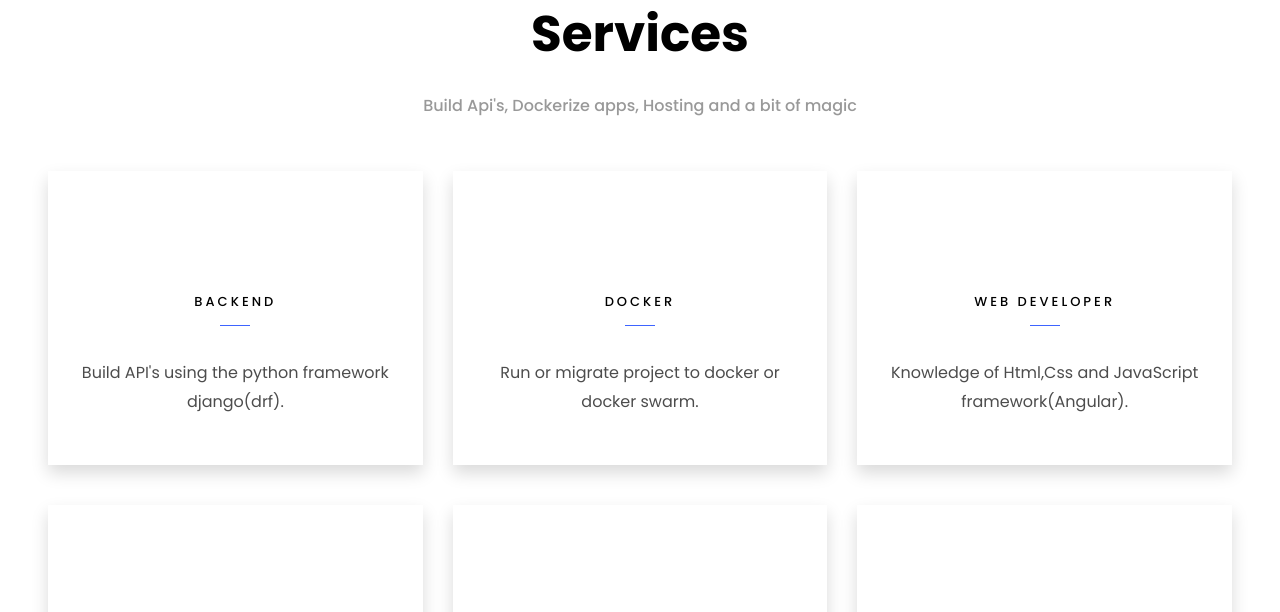
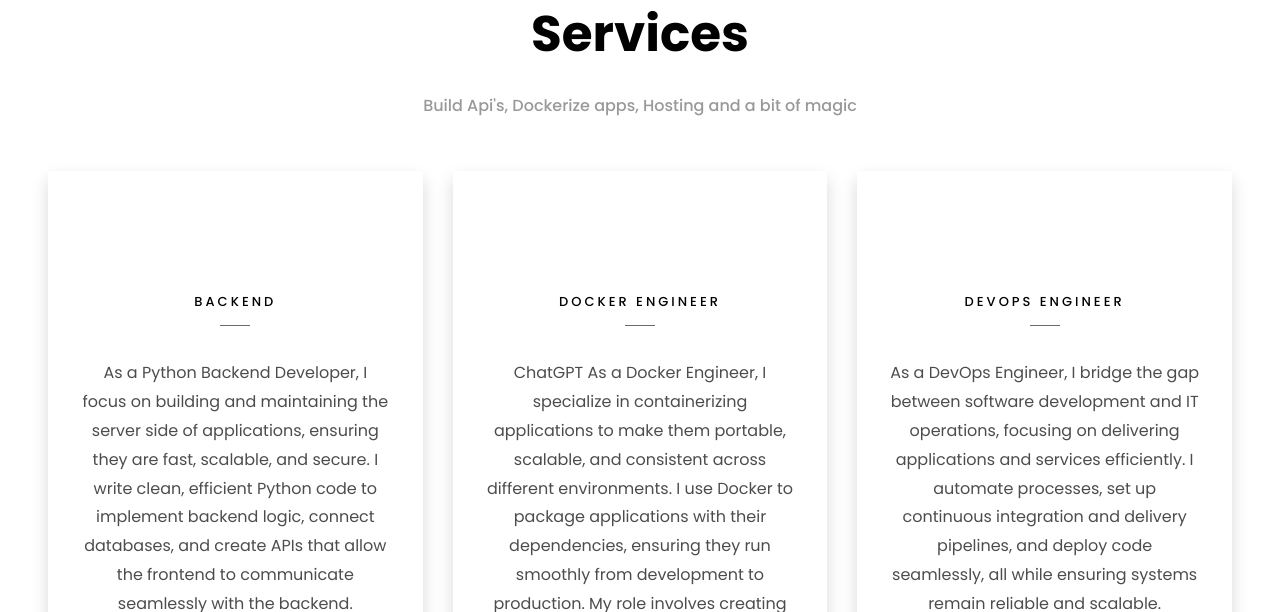
Before and after one commit to vedant-bari/ronaldo, a Django app: template piedpiper/templates/index.html in a window 1280 px wide. Shown: the part 5888-6500 px from the top of the page. Run offline with Django 3.2, Linux system fonts and the light colour scheme; the template is opened without the code that fills it, so the values that code supplies are empty; parts of the project's set-up code (start-up, migrations or seed data) failed here and were passed over; some web fonts are replaced.

Commit message:
updated website

```diff
--- a/piedpiper/templates/index.html
+++ b/piedpiper/templates/index.html
@@ -2,7 +2,7 @@
 <html lang="en">
   <head>
 
-    <title>Vedant Bari's Website</title>
+    <title>Vedant Bari </title>
     <!-- Global site tag (gtag.js) - Google Analytics -->
 <script async src="https://www.googletagmanager.com/gtag/js?id=UA-150442174-1"></script>
 <script>
@@ -16,7 +16,7 @@
     <meta charset="utf-8">
   <meta name="google-site-verification" content="9wFZluhwOaJ5c3MrFJLCa0P-mnXNJ9pK8OWtnAJAl-E" />
   <meta name="msvalidate.01" content="3E003FD237556D4D86F4CB2832FACFFF" />
-  <meta name="description" content="Vedant Bari's Website,  A Python Backend Developer and DEVOPS Engineer , presently working on Django Rest Framework">
+  <meta name="description" content="A Kubernetes Administrator, Site Reliability Engineer, Devops Engineer, Cloud Engineer and  Python Backend Developer">
   <meta name="keywords" content="Vedant,Bari,Vedant Bari">
   <meta name="author" content="Vedant Bari">
   <meta name="viewport" content="width=device-width, initial-scale=1, shrink-to-fit=no">
@@ -668,7 +668,7 @@
 							</span>
 							<div class="desc">
 								<h3 class="mb-5">Backend</h3>
-                <p>Build API's using the python framework django(drf).</p>
+                <p>As a Python Backend Developer, I focus on building and maintaining the server side of applications, ensuring they are fast, scalable, and secure. I write clean, efficient Python code to implement backend logic, connect databases, and create APIs that allow the frontend to communicate seamlessly with the backend.</p>
 								<!-- <p>Worked on google cloud server has run cronjobs to backup database, update websites certificate. </p> -->
 							</div>
 						</a>
@@ -679,8 +679,10 @@
 								<i class="flaticon-flasks"></i>
 							</span>
 							<div class="desc">
-								<h3 class="mb-5">Docker</h3>
-								<p>Run or migrate project to docker or  docker swarm.</p>
+								<h3 class="mb-5">Docker Engineer</h3>
+								<p>ChatGPT
+
+									As a Docker Engineer, I specialize in containerizing applications to make them portable, scalable, and consistent across different environments. I use Docker to package applications with their dependencies, ensuring they run smoothly from development to production. My role involves creating and managing Docker images, setting up containerized environments, and optimizing workflows to improve efficiency and resource usage. </p>
 							</div>
 						</a>
 					</div>
@@ -690,8 +692,8 @@
 								<i class="flaticon-ideas"></i>
 							</span>
 							<div class="desc">
-								<h3 class="mb-5">Web Developer</h3>
-								<p>Knowledge of Html,Css and JavaScript framework(Angular).</p>
+								<h3 class="mb-5">DevOps Engineer</h3>
+								<p>As a DevOps Engineer, I bridge the gap between software development and IT operations, focusing on delivering applications and services efficiently. I automate processes, set up continuous integration and delivery pipelines, and deploy code seamlessly, all while ensuring systems remain reliable and scalable.</p>
 							</div>
 						</a>
 					</div>
@@ -702,8 +704,8 @@
 								<i class="flaticon-innovation"></i>
 							</span>
 							<div class="desc">
-								<h3 class="mb-5">App Developing</h3>
-								<p>Worked on building API's for iOS devices.</p>
+								<h3 class="mb-5">Site Reliability Engineer</h3>
+								<p> As a Site Reliability Engineer, I automate repetitive tasks, build monitoring and alerting systems, and create solutions to prevent downtime and optimize performance. I work with teams to improve system resilience, troubleshoot incidents, and ensure high availability by implementing best practices for deployment and maintenance. My goal is to keep services stable, fast, and adaptable as they grow.</p>
 							</div>
 						</a>
 					</div>
@@ -713,8 +715,8 @@
 								<i class="flaticon-ux-design"></i>
 							</span>
 							<div class="desc">
-								<h3 class="mb-5">SEO</h3>
-								<p>Worked on seo related issues , providing sitemaps for crawling.</p>
+								<h3 class="mb-5">Kubernetes Administrator</h3>
+								<p>As a Kubernetes Administrator, I manage and maintain Kubernetes clusters to ensure applications are deployed, scaled, and running efficiently in a containerized environment. My role involves configuring and monitoring clusters, handling networking and security, and optimizing resource allocation. I troubleshoot issues within the cluster, manage deployments, and automate processes to support scalability and reliability. </p>
 							</div>
 						</a>
 					</div>
@@ -724,8 +726,8 @@
 								<i class="flaticon-idea"></i>
 							</span>
 							<div class="desc">
-								<h3 class="mb-5">HOSTING</h3>
-								<p>Worked on google cloud server has run cronjobs to backup database, update websites certificate, nginx as proxy. </p>
+								<h3 class="mb-5">Cloud Engineer</h3>
+								<p>As a Cloud Engineer, I design, implement, and manage cloud infrastructure to support scalable, secure, and reliable applications. I work with cloud platforms like AWS, Azure, or Google Cloud to build solutions that meet business needs, such as setting up virtual networks, storage, and computing resources. I </p>
 							</div>
 						</a>
 					</div>
```
